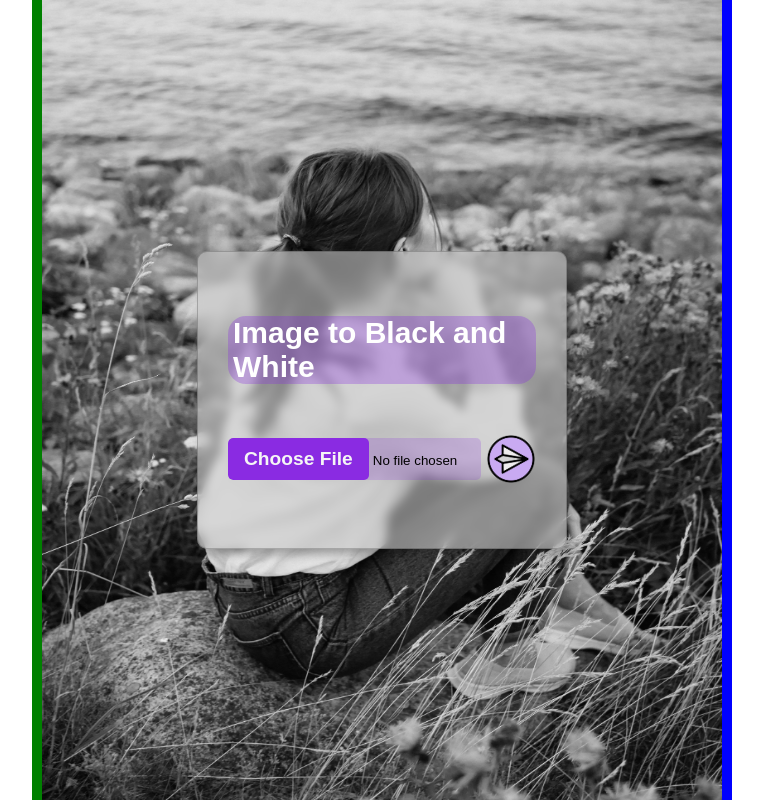
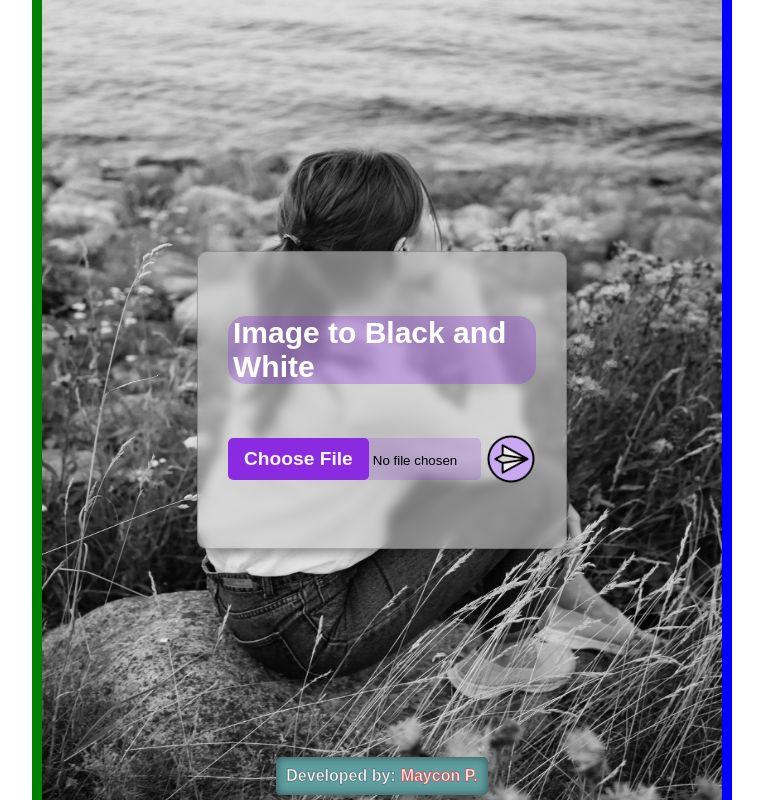
Before and after one commit to EternalBytes/black-and-white, a plain HTML site: page index.html in a window 1280 px wide. Shown: the whole page, without its empty margins (258-1021 px from the left). Drawn offline with Linux system fonts and the light colour scheme; a web font is replaced by a local one.

Commit message:
Added my informations.

```diff
--- a/index.html
+++ b/index.html
@@ -31,5 +31,9 @@
             </div>
         </div>
     </div>
+    <div class="author">
+        <p class="text">Developed by: </p>
+        <a href="" class="github">Maycon P.</a>
+    </div>
 </body>
 </html>
--- a/script.js
+++ b/script.js
@@ -12,7 +12,7 @@ async function transform(){
     if(imagem.files[0].type === "image/jpeg" || imagem.files[0].type === "image/jpg"){
         const data = new FormData();
         data.append('imagem', imagem.files[0]);
-        //data.append('user', 'hubot')
+
         await fetch('https://southamerica-east1-psyched-runner-391402.cloudfunctions.net/blackAndWhiteGo', {
             method: 'POST',
             body: data
--- a/style.css
+++ b/style.css
@@ -354,3 +354,43 @@ body {
     0% {background-image: url("./gril-color.webp")}
     100% {background-image: url("./girl-bw.webp")}
 }
+
+.author {
+    position: absolute;
+    align-self: flex-end;
+    background-color: cadetblue;
+    padding: 10px;
+    border-radius: 5px;
+    display: flex;
+    gap: 5px;
+    box-shadow: inset 0px 0px 10px rgba(0, 0, 0, 0.5);
+    transform: translateY(0px);
+    animation: float 4s ease-in-out infinite;
+}
+
+.author .text {
+    color: white;
+    font-weight: 700;
+    -webkit-text-stroke-width: 1px;
+    -webkit-text-stroke-color: rgba(0, 0, 0, 0.3);
+}
+
+.author .github, .github:active, .github:visited {
+    text-decoration: none;
+    color: white;
+    -webkit-text-stroke-color: rgba(255, 0, 0, 0.5);
+    -webkit-text-stroke-width: 1px;
+    font-weight: 700;
+}
+
+@keyframes float {
+    0% {
+        transform: translateY(0px);
+    }
+    50% {
+        transform: translateY(-10px);
+    }
+    100% {
+        transform: translateY(0px);
+    }
+}
```
